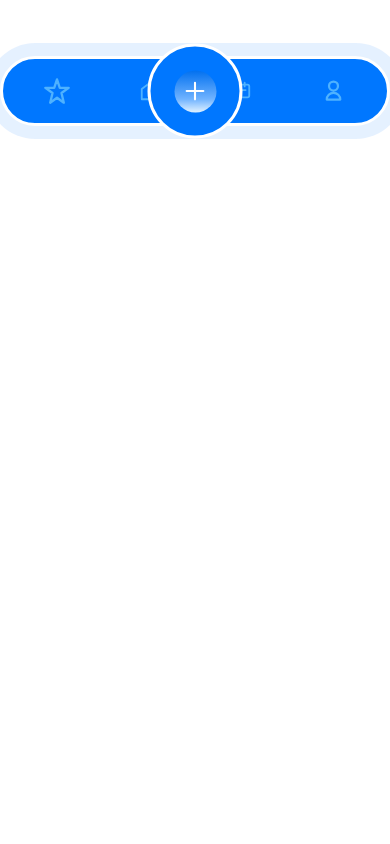
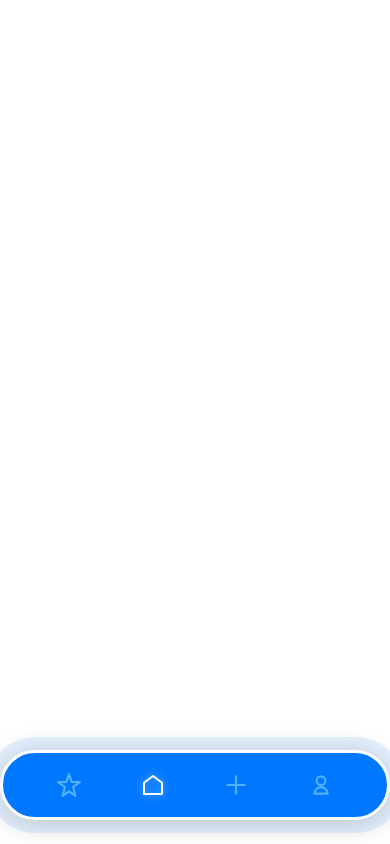
Before and after one commit to 1Nicocard/CampusCircle, a React (Vite) app in the folder project/: page / in a window 390 px wide. Built offline with nearby package versions, Linux system fonts and the light colour scheme; a web font is replaced by a local one.

Commit message:
fix: correct mobile navbar layout and behavior

```diff
--- a/project/src/Components/Nav.tsx
+++ b/project/src/Components/Nav.tsx
@@ -67,43 +67,26 @@ const Navbar = () => {
       </div>
 
       {/* ========= NAV MOBILE ========= */}
-      <div className="flex md:hidden">
-        <div className="relative flex justify-center items-center w-full mt-6">
-          {/* Fondo glass */}
+      <div className="flex md:hidden fixed bottom-6 left-0 w-full justify-center items-center z-[9999]">
+        <div className="relative flex justify-center items-center w-full">
+          {/* Fondo glass actualizado */}
           <div className="absolute w-[417px] h-[96px] bg-[#0077FF]/10 rounded-[55px] backdrop-blur-md"></div>
 
           {/* Contenedor principal */}
-          <div className="relative w-[390px] h-[70px] bg-[#0077FF] border-[3px] border-white rounded-[200px] flex items-center justify-between px-6 text-[#4EB2FF] overflow-visible">
-            {/* Círculo central grande */}
-            <div className="absolute left-1/2 top-1/2 -translate-x-1/2 -translate-y-1/2 w-[95px] h-[95px] bg-[#0077FF] border-[3px] border-white rounded-full flex justify-center items-center">
-              {/* Círculo más pequeño (botón +) */}
-              <div
-                className="w-[42px] h-[42px] rounded-full flex justify-center items-center
-                bg-[linear-gradient(180deg,_rgba(2,112,238,0.93)_0%,_rgba(112,179,255,1)_68%,_rgba(225,242,255,1)_100%)]"
+          <div className="relative w-[390px] h-[70px] bg-[#0077FF] border-[3px] border-white rounded-[85px] flex items-center justify-around px-6 text-[#4EB2FF] shadow-[0_4px_30px_rgba(0,0,0,0.2)]">
+
+            {/* Estrella */}
+            <button
+              onClick={() => setActive("Star")}
+              className={`transition-all ${
+                active === "Star"
+                  ? "stroke-white drop-shadow-[0_0_4px_rgba(255,255,255,0.5)]"
+                  : "stroke-[#4EB2FF]"
+              }`}
             >
               <svg
                 xmlns="http://www.w3.org/2000/svg"
-                  className="h-[25px] w-[25px] stroke-white"
-                  fill="none"
-                  viewBox="0 0 24 24"
-                  strokeWidth="2"
-                >
-                  <path
-                    strokeLinecap="round"
-                    strokeLinejoin="round"
-                    d="M12 4v16m8-8H4"
-                  />
-                </svg>
-              </div>
-            </div>
-
-            {/* Íconos laterales */}
-            <div className="flex items-center justify-between w-full px-4">
-              {/* Estrella */}
-              <button className="transition-all active:stroke-white active:drop-shadow-[0_0_10px_white]">
-                <svg
-                  xmlns="http://www.w3.org/2000/svg"
-                  className="h-[28.02px] w-[28.02px] stroke-[#4EB2FF] active:stroke-white"
+                className="h-[26px] w-[26px]"
                 fill="none"
                 viewBox="0 0 24 24"
                 strokeWidth="2"
@@ -117,10 +100,17 @@ const Navbar = () => {
             </button>
 
             {/* Casa */}
-              <button className="transition-all active:stroke-white active:drop-shadow-[0_0_10px_white]">
+            <button
+              onClick={() => setActive("Home")}
+              className={`transition-all ${
+                active === "Home"
+                  ? "stroke-white drop-shadow-[0_0_4px_rgba(255,255,255,0.5)]"
+                  : "stroke-[#4EB2FF]"
+              }`}
+            >
               <svg
                 xmlns="http://www.w3.org/2000/svg"
-                  className="h-[22px] w-[22px] stroke-[#4EB2FF]"
+                className="h-[24px] w-[24px]"
                 fill="none"
                 viewBox="0 0 24 24"
                 strokeWidth="2"
@@ -133,40 +123,45 @@ const Navbar = () => {
               </svg>
             </button>
 
-              {/* Calendario */}
-              <button className="transition-all active:stroke-white active:drop-shadow-[0_0_10px_white]">
+            {/* Signo + */}
+            <button
+              onClick={() => setActive("Add")}
+              className={`transition-all ${
+                active === "Add"
+                  ? "stroke-white drop-shadow-[0_0_4px_rgba(255,255,255,0.5)]"
+                  : "stroke-[#4EB2FF]"
+              }`}
+            >
               <svg
                 xmlns="http://www.w3.org/2000/svg"
-                  className="h-[22px] w-[22px] stroke-[#4EB2FF]"
+                className="h-[26px] w-[26px]"
                 fill="none"
                 viewBox="0 0 24 24"
                 strokeWidth="2"
               >
-                  <path
-                    strokeLinecap="round"
-                    strokeLinejoin="round"
-                    d="M8 7V3m8 4V3m-9 8h10m-12 8h14a2 2 0 002-2V7a2 2 0 00-2-2H5a2 2 0 00-2 2v10a2 2 0 002 2z"
-                  />
+                <path strokeLinecap="round" strokeLinejoin="round" d="M12 4v16m8-8H4" />
               </svg>
             </button>
 
             {/* Usuario */}
-              <button className="transition-all active:stroke-white active:drop-shadow-[0_0_10px_white]">
+            <button
+              onClick={() => setActive("User")}
+              className={`transition-all ${
+                active === "User"
+                  ? "stroke-white drop-shadow-[0_0_4px_rgba(255,255,255,0.5)]"
+                  : "stroke-[#4EB2FF]"
+              }`}
+            >
               <svg
                 xmlns="http://www.w3.org/2000/svg"
-                  className="h-[27px] w-[27px] stroke-[#4EB2FF]"
+                className="h-[26px] w-[26px]"
                 fill="none"
                 viewBox="0 0 24 24"
                 strokeWidth="2"
               >
-                  <path
-                    strokeLinecap="round"
-                    strokeLinejoin="round"
-                    d="M12 14c3.314 0 6 2.686 6 6H6c0-3.314 2.686-6 6-6zm0-10a4 4 0 110 8 4 4 0 010-8z"
-                  />
+                <path d="M12 14c3.314 0 6 2.686 6 6H6c0-3.314 2.686-6 6-6zm0-10a4 4 0 110 8 4 4 0 010-8z" />
               </svg>
             </button>
-            </div>
           </div>
         </div>
       </div>
```
Lines whose indentation alone changed are shown as unchanged.
